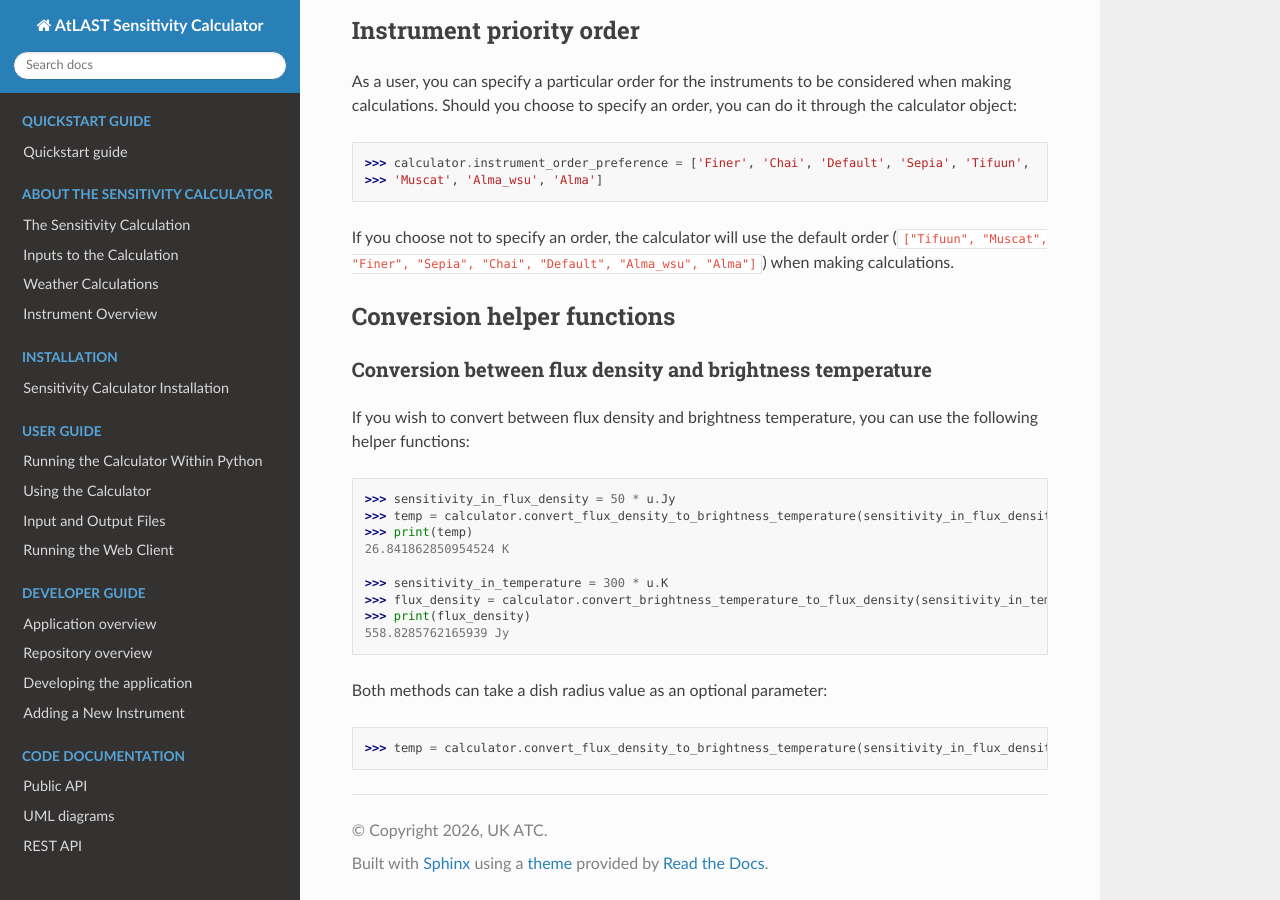
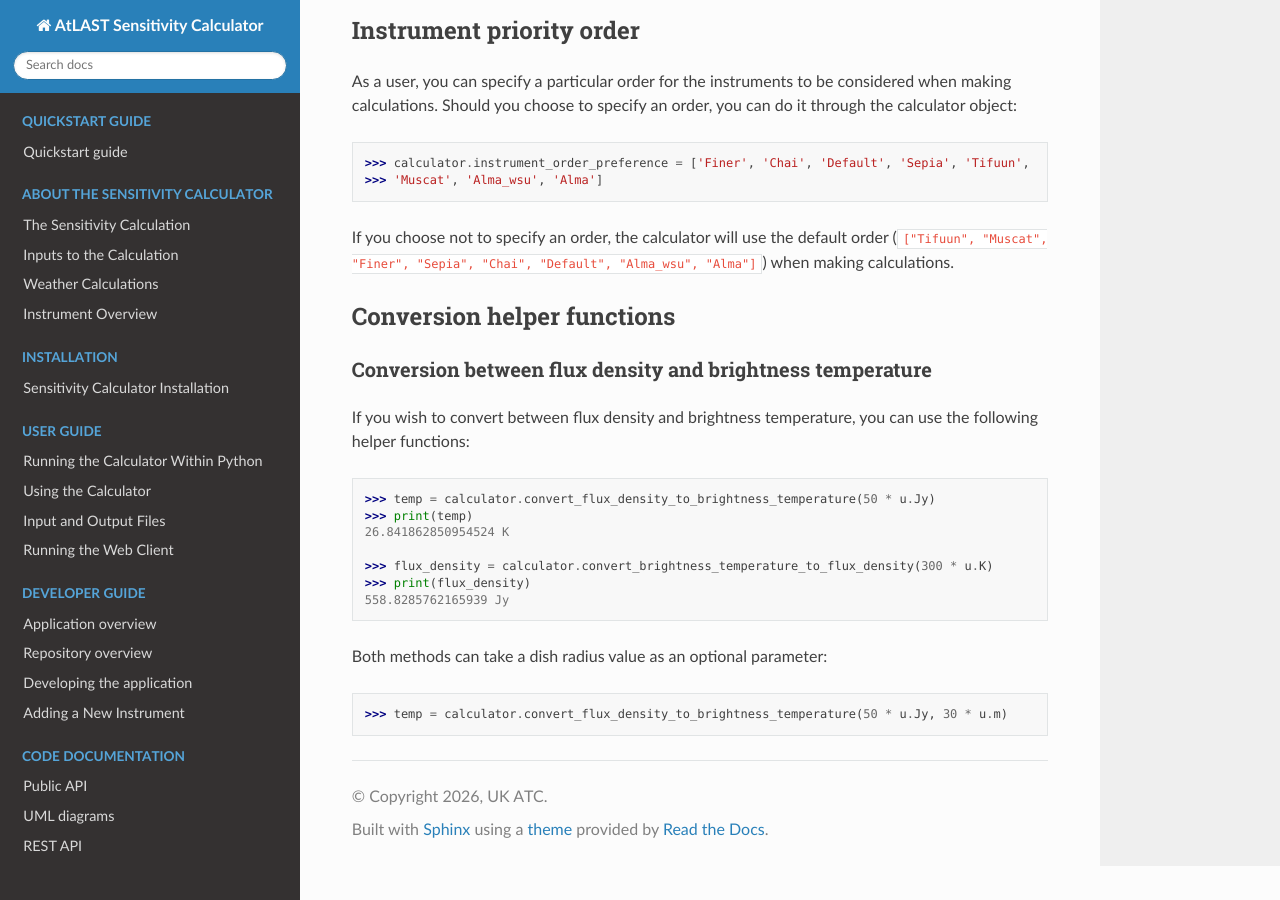
Before and after one commit to ukatc/AtLAST_sensitivity_calculator, a Sphinx documentation site: the page built from docs/source/user_guide/using_the_calculator.rst, in a window 1280 px wide and 900 px high, scrolled down 4374 px. Built offline with Sphinx 7.4.7 and the Read the Docs theme 3.1.0, drawn with Linux system fonts in a browser that asks for light colours.

Commit message:
ASC-37 Made helper function documentation less verbose

```diff
--- a/docs/source/user_guide/using_the_calculator.rst
+++ b/docs/source/user_guide/using_the_calculator.rst
@@ -253,13 +253,11 @@ functions:
 
 .. code-block:: python
 
-    >>> sensitivity_in_flux_density = 50 * u.Jy
-    >>> temp = calculator.convert_flux_density_to_brightness_temperature(sensitivity_in_flux_density)
+    >>> temp = calculator.convert_flux_density_to_brightness_temperature(50 * u.Jy)
     >>> print(temp)
     26.841862850954524 K
 
-    >>> sensitivity_in_temperature = 300 * u.K
-    >>> flux_density = calculator.convert_brightness_temperature_to_flux_density(sensitivity_in_temperature)
+    >>> flux_density = calculator.convert_brightness_temperature_to_flux_density(300 * u.K)
     >>> print(flux_density)
     558.8285762165939 Jy
 
@@ -267,4 +265,4 @@ Both methods can take a dish radius value as an optional parameter:
 
 .. code-block:: python
 
-    >>> temp = calculator.convert_flux_density_to_brightness_temperature(sensitivity_in_flux_density, 30 * u.m)
+    >>> temp = calculator.convert_flux_density_to_brightness_temperature(50 * u.Jy, 30 * u.m)
```
